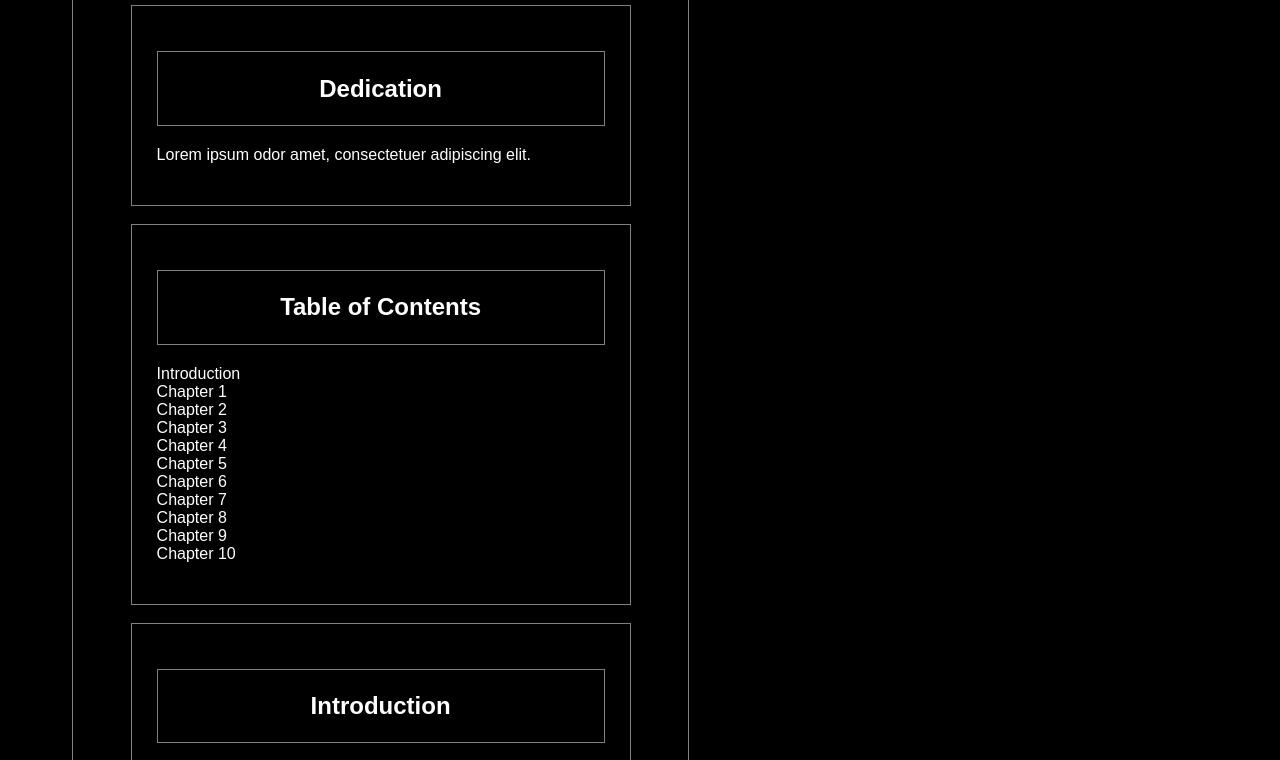
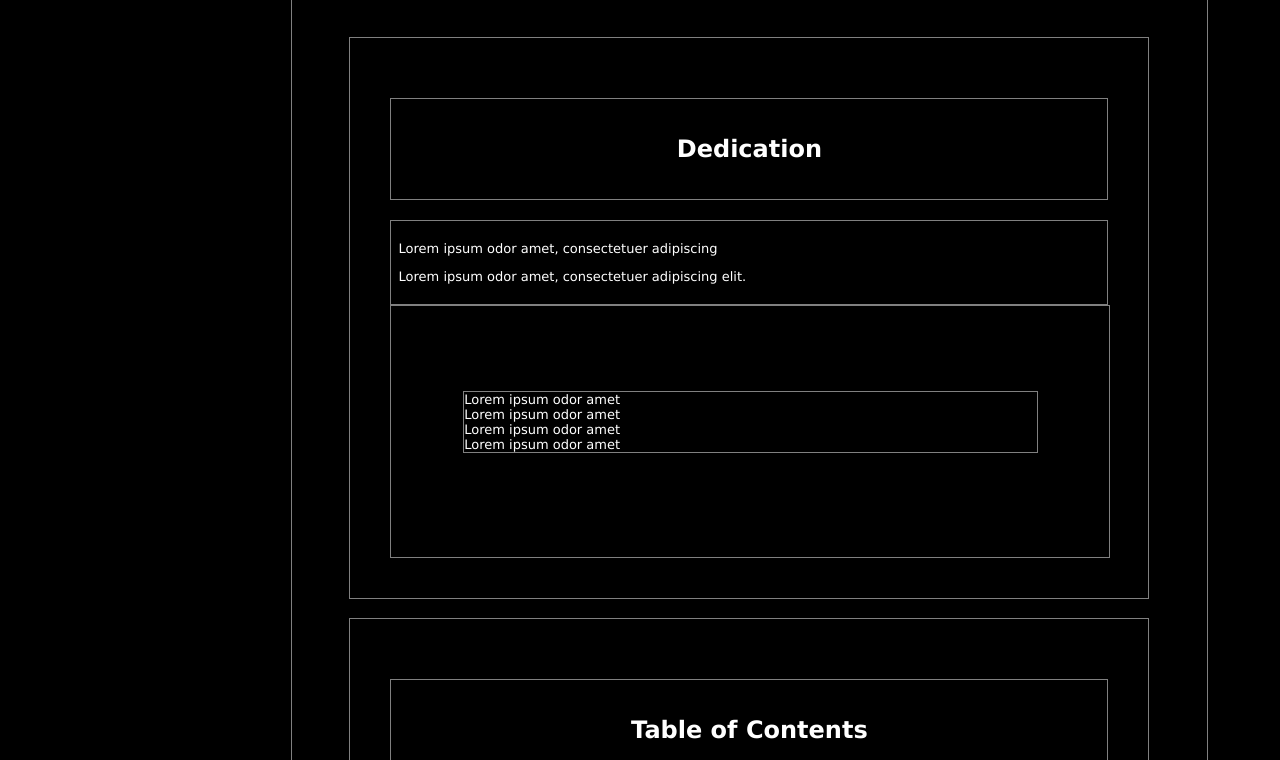
Before and after one commit to wallitimbiri/html-project, a plain HTML site: page index.html in a window 1280 px wide. Shown: the part 275-1035 px from the top of the page. Drawn offline with Linux system fonts and the light colour scheme.

Commit message:
Add files via upload

```diff
--- a/index.html
+++ b/index.html
@@ -12,7 +12,19 @@
 <br />
         <section>
         <h2>Dedication</h2>
-        <p>Lorem ipsum odor amet, consectetuer adipiscing elit.</p>
+          <div class="dedication">
+            <p>Lorem ipsum odor amet, consectetuer adipiscing</p>
+            <p>Lorem ipsum odor amet, consectetuer adipiscing elit.</p>
+          </div>
+          <div class="quotation">
+          <p class="quote">Lorem ipsum odor amet
+            <br />
+            Lorem ipsum odor amet
+            <br />
+            Lorem ipsum odor amet
+            <br />
+            Lorem ipsum odor amet</p><br />
+          </div>
         </section>
 <br />
 
@@ -39,10 +51,11 @@
   <h2>Introduction</h2>
   <p>Lorem ipsum odor amet, consectetuer adipiscing elit. Penatibus condimentum sociosqu pulvinar ultrices class sit enim nibh cursus ut id cubilia lectus tempus non velit convallis primis curabitur netus suspendisse hac rutrum sapien ornare lobortis erat libero volutpat sociosqu sollicitudin sagittis nulla curae sollicitudin sagittis neque mauris </p>
   <p>Lorem ipsum odor amet, consectetuer adipiscing elit. Penatibus condimentum sociosqu pulvinar ultrices class sit enim nibh cursus ut id cubilia lectus tempus non velit convallis primis curabitur netus suspendisse hac rutrum sapien ornare lobortis erat libero volutpat sociosqu sollicitudin sagittis nulla curae sollicitudin sagittis neque mauris </p>
+  <p>Lorem ipsum odor amet, consectetuer adipiscing elit. Penatibus condimentum sociosqu pulvinar ultrices class sit enim nibh cursus ut id cubilia lectus tempus non velit convallis primis curabitur netus suspendisse hac rutrum sapien ornare lobortis erat libero volutpat sociosqu sollicitudin sagittis nulla curae sollicitudin sagittis neque mauris </p>
   </div>
-
+  </section>
 <br />
-
+<section>
 <div class="chapter">
 <button type="button" class="collapsible">Chapter 1</button>
 <div class="content">
@@ -133,10 +146,7 @@
 
 <br />
 
-
-
 </section>
-
 
 <script>
 var coll = document.getElementsByClassName("collapsible");
--- a/styles.css
+++ b/styles.css
@@ -1,15 +1,18 @@
 * {
     background-color: black;
     color: white;
-    font-family: arial;
+    font-family: verdana;
     text-align: center;
     padding: 5%;
+    scroll-behavior: smooth;
 }
 body {
     border: 1px solid grey;
     border-radius: 10px;
-    width: 80%;
-    max-width: 500px;
+    float: right;
+    width: auto;
+    height: auto;
+    max-width: 800px;
     min-width: 300px;
 }
 h1 {
@@ -24,13 +27,31 @@ h2 {
 p {
     padding: 0%;
     text-align: left;
+    font-size: 13px;
+}
+.dedication {
+    border: 1px solid grey;
+    padding: 1%;
+    text-align: left;
+}
+.quotation {
+    border: 1px solid grey;
+    width: 80%;
+    padding: 10%;
+}
+.quote {
+    border: 1px solid grey;
 }
 ul {
+    border: 1px solid grey;
     padding: 0%;
+    width: 100%;
     list-style-type: none;
 }
 li {
-    padding: 0%;
+    border: 1px solid grey;
+    padding: 5% 0%;
+    width: 100%;
     text-align: left;
 }
 .intro {
@@ -51,7 +72,7 @@ li {
 }
 
 .active, .collapsible:hover {
-    background-color: slategrey;
+    background-color: dimgrey;
 }
 
 .content {
```
